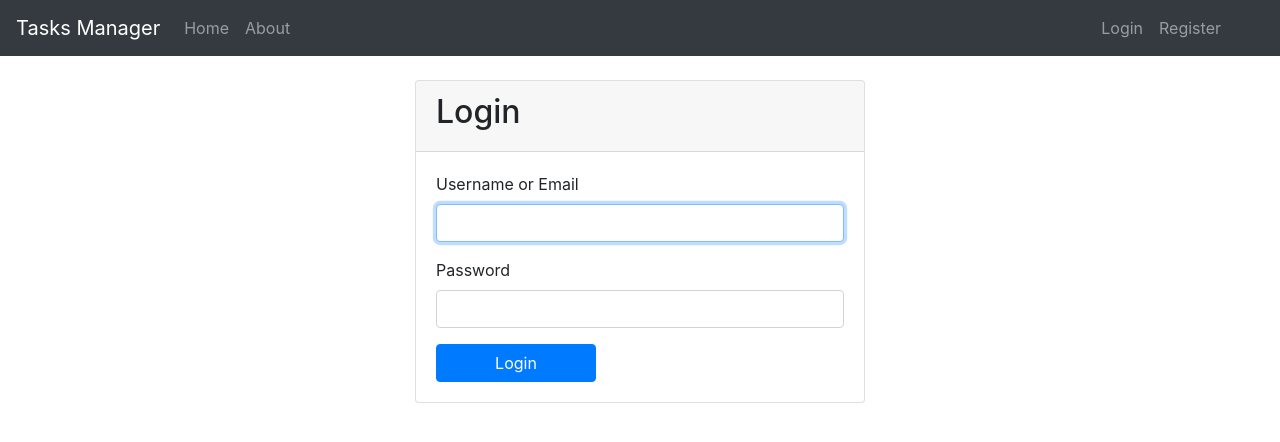
After one commit to hossien-soli/tasks_manager, a PHP site: the page made by resources/views/auth/login.twig in a window 1280 px wide. The commit adds this page. Shown: the top 442 px of the page. Run offline with PHP 8.4, Linux system fonts and the light colour scheme; the template is opened without the code that fills it, so the values that code supplies are empty; some libraries are stand-ins or nearby versions.

Commit message:
login view and route created

```diff
--- a/app/routes.php
+++ b/app/routes.php
@@ -5,3 +5,7 @@ $app->get('/about','MainController:aboutGET')->setName('main.about');
 
 $app->get('/register','AuthController:registerGET')->setName('auth.register');
 $app->post('/register','AuthController:registerPOST');
+
+$app->group('/account',function ($app) {
+    $app->get('/login','AuthController:loginGET')->setName('auth.login');
+});
--- a/public/css/all.css
+++ b/public/css/all.css
@@ -6,3 +6,10 @@
 .register-form button[type=submit] {
     width: 200px;
 }
+
+.login-form {
+    width: 450px;
+}
+.login-form button[type=submit] {
+    width: 160px;
+}
--- /dev/null
+++ b/resources/views/auth/login.twig
@@ -0,0 +1,22 @@
+{% extends 'master.twig' %}
+
+{% block content %}
+<div class="card login-form mx-auto">
+    <div class="card-header">
+        <h2>Login</h2>
+    </div>
+    <div class="card-body">
+        <form method="post" action="{{ path_for('auth.login') }}" >
+            <div class="form-group">
+                <label for="username">Username or Email</label>
+                <input autofocus type="text" id="username" class="form-control" name="username" >
+            </div>
+            <div class="form-group">
+                <label for="password">Password</label>
+                <input type="password" class="form-control" id="password" name="password" >
+            </div>
+            <button class="btn btn-primary" type="submit" >Login</button>
+        </form>
+    </div>
+</div>
+{% endblock %}
--- a/resources/views/partials/navigation.twig
+++ b/resources/views/partials/navigation.twig
@@ -11,7 +11,7 @@
     </ul>
     <ul class="navbar-nav ml-auto">
         <li class="nav-item">
-            <a href="#" class="nav-link" >Login</a>
+            <a href="{{ path_for('auth.login') }}" class="nav-link" >Login</a>
         </li>
         <li class="nav-item">
             <a href="{{ path_for('auth.register') }}" class="nav-link" >Register</a>
```
Also changed, not shown: app/Controllers/AuthController.php (+8 -1 lines).
